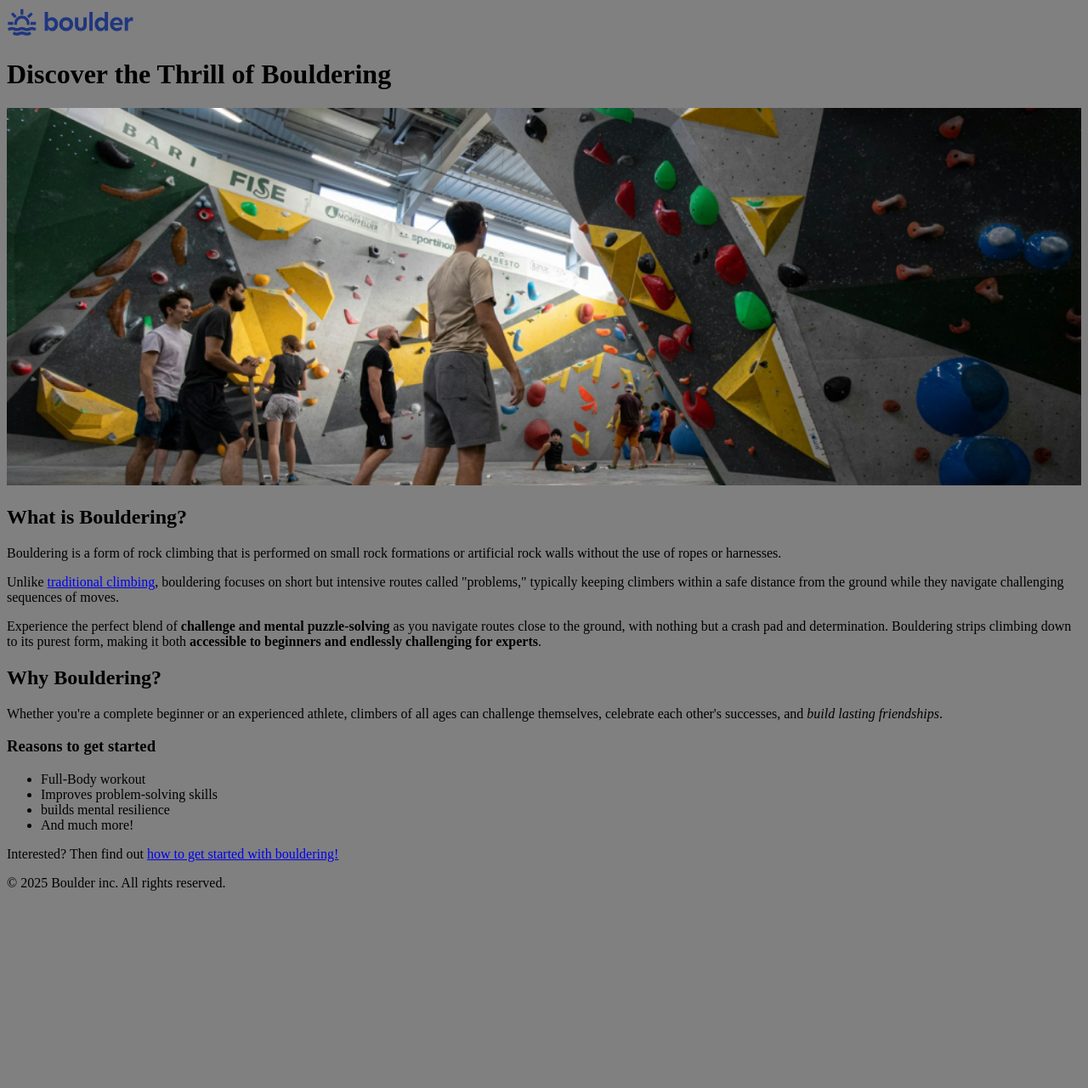
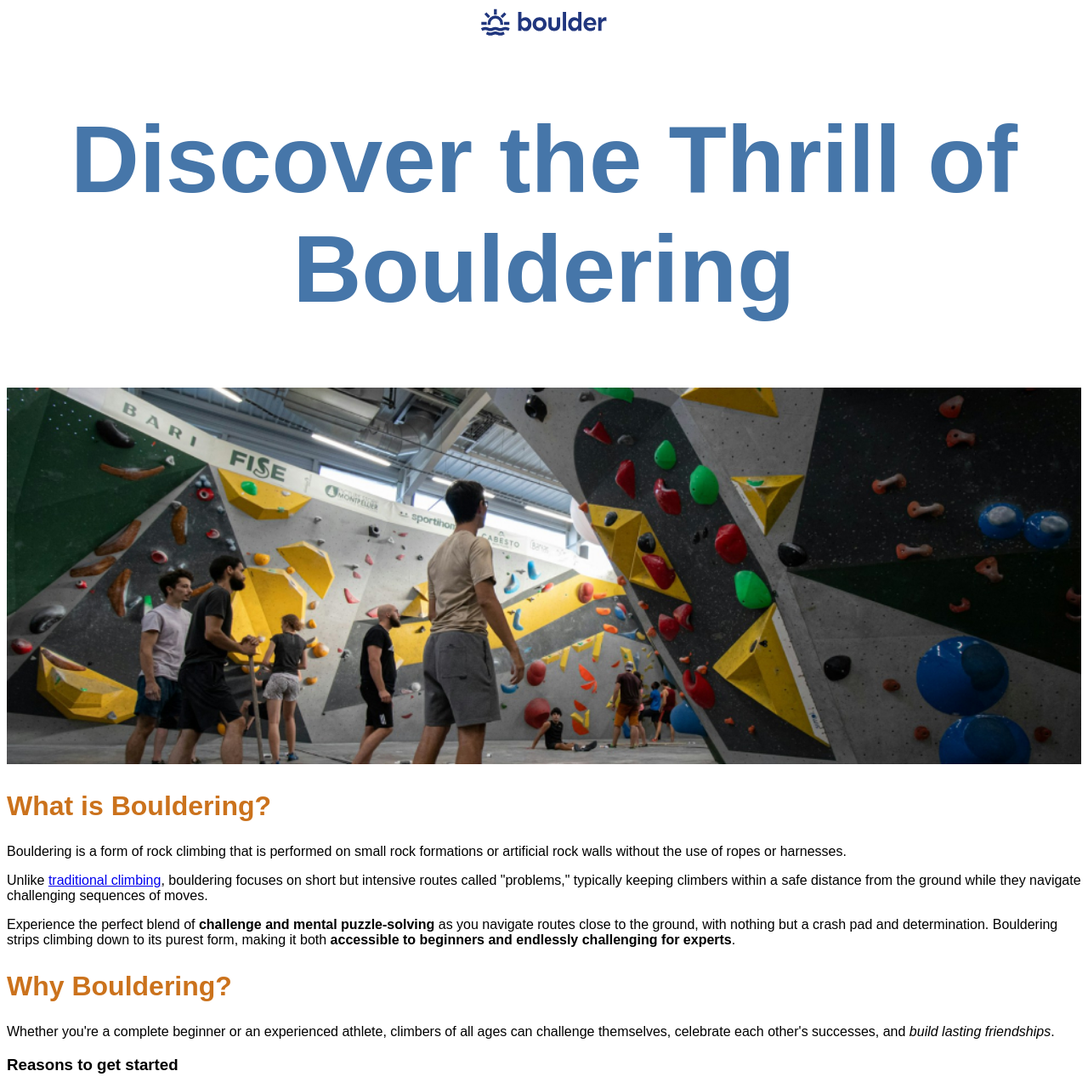
Before and after one commit to maladaptivedr3amer-tech/firstSite, a plain HTML site: page root/index.html in a window 1280 px wide. Shown: the top 1280 px of the page at 85% size. Before the commit the page ends 1064 px from the top, so only its background shows below. Drawn offline with Linux system fonts and the light colour scheme.

Commit message:
css styling content on index still need work

```diff
--- a/root/css/styles.css
+++ b/root/css/styles.css
@@ -1,3 +1,23 @@
-body  {
-    background-color: grey;
+body {
+    font-family: sans-serif;
+
 }
+h1 {
+    color: #4676a9;
+    font-size: 7rem;
+    text-align: center;
+}
+h2 {
+    color: #cb721c;
+    font-size: 2rem;
+    text-align: start;
+}
+header {
+    text-align: center;
+}
+footer {
+    color: #ffffff;
+    background-color: #22466c;
+    padding: 20px;
+    text-align: center;
+}
```
